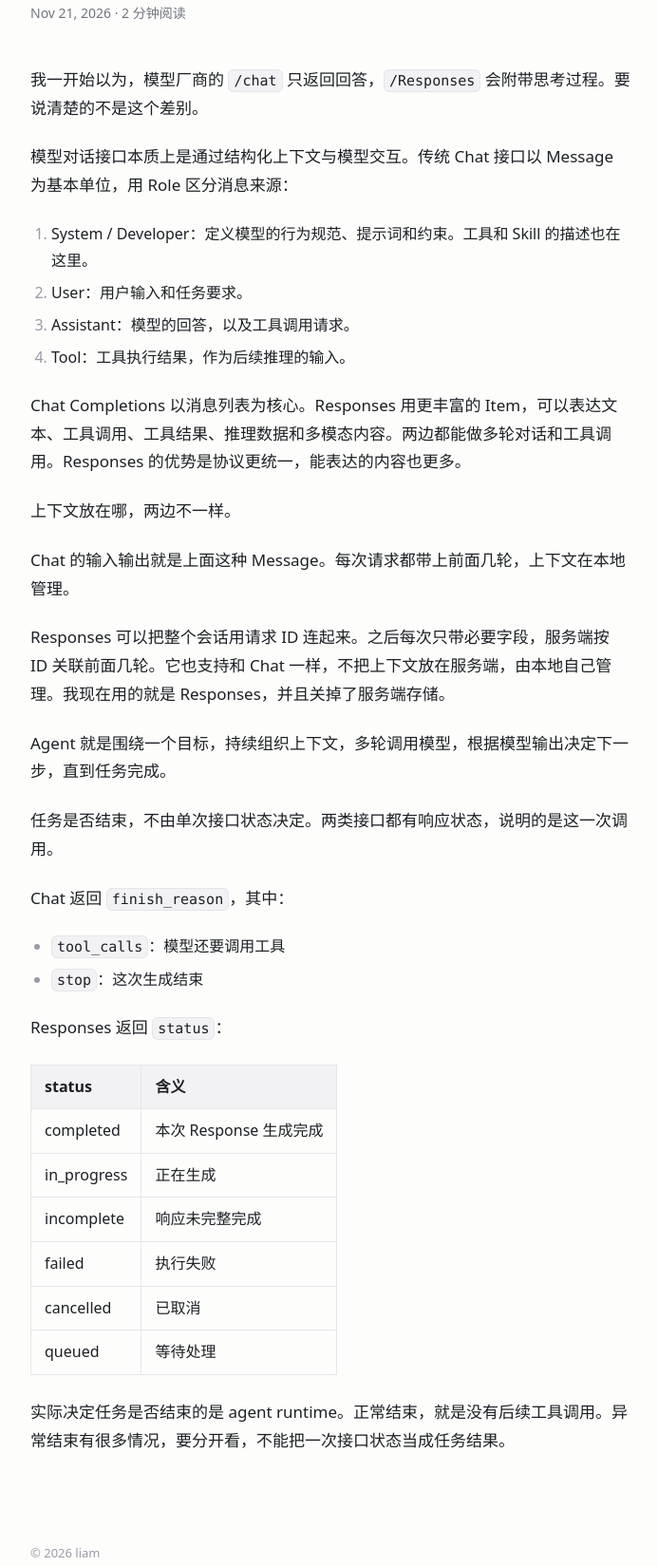
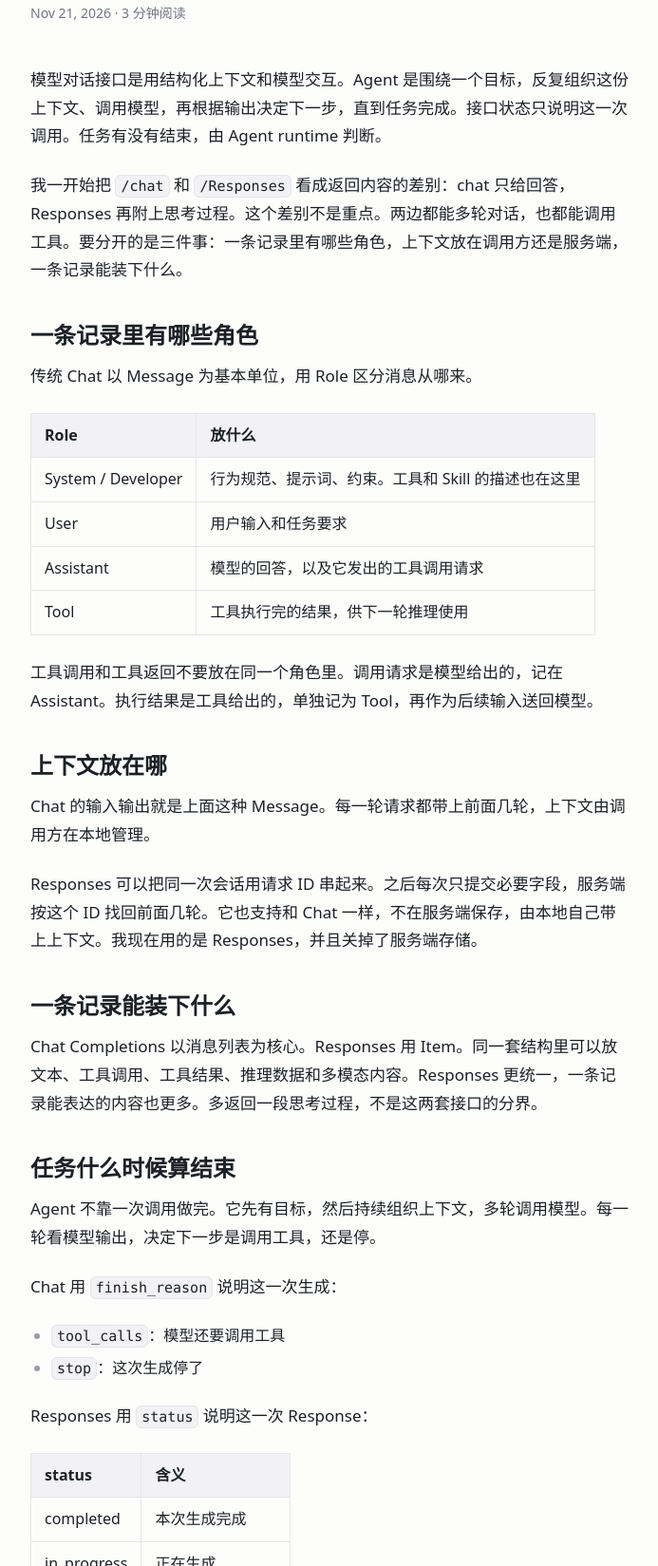
Before and after one commit to Lianminx/lianminx.github.io, a plain HTML site: page blog/model-chat-and-agent/index.html in a window 1280 px wide. Shown: the part 205-1854 px from the top of the page at 95% size, without its empty margins (292-985 px from the left). Drawn offline with Linux system fonts and the light colour scheme.

Commit message:
deploy: 发布博客 da725659a4f3

```diff
--- a/blog/model-chat-and-agent/index.html
+++ b/blog/model-chat-and-agent/index.html
@@ -1,23 +1,47 @@
-<!DOCTYPE html><html lang="zh-CN"><head><meta charset="UTF-8"><meta name="viewport" content="width=device-width, initial-scale=1"><meta name="description" content="模型对话接口是结构化上下文。Chat 每次自己带历史，Responses 可以用请求 ID 关联，也可以关掉服务端存储、在本地管理。Agent 围绕目标多轮调用模型，任务是否结束由 runtime 决定。"><meta name="theme-color" content="#fdfdfc"><title>模型对话接口与 Agent 本质 | liam</title><link rel="icon" href="/favicon.svg?v=3" type="image/svg+xml"><link rel="canonical" href="https://lianminx.github.io/blog/model-chat-and-agent/"><link rel="alternate" type="application/rss+xml" title="liam" href="/rss.xml"><link rel="sitemap" href="/sitemap.xml"><meta property="og:type" content="website"><meta property="og:title" content="模型对话接口与 Agent 本质 | liam"><meta property="og:description" content="模型对话接口是结构化上下文。Chat 每次自己带历史，Responses 可以用请求 ID 关联，也可以关掉服务端存储、在本地管理。Agent 围绕目标多轮调用模型，任务是否结束由 runtime 决定。"><meta property="og:url" content="https://lianminx.github.io/blog/model-chat-and-agent/"><link rel="stylesheet" href="/_astro/Layout.O7edXYKY.css"></head><body><a class="skip-link" href="#content">跳到正文</a><div class="page"><header class="article-header"><a class="back" href="/" aria-label="返回首页">←</a></header><main id="content"><article><h1 class="article-title">模型对话接口与 Agent 本质</h1><p class="article-meta"><time datetime="2026-11-21T00:00:00.000Z">Nov 21, 2026</time> · 2 分钟阅读</p><div class="prose"><p>我一开始以为，模型厂商的 <code>/chat</code> 只返回回答，<code>/Responses</code> 会附带思考过程。要说清楚的不是这个差别。</p>
-<p>模型对话接口本质上是通过结构化上下文与模型交互。传统 Chat 接口以 Message 为基本单位，用 Role 区分消息来源：</p>
-<ol>
-<li>System / Developer：定义模型的行为规范、提示词和约束。工具和 Skill 的描述也在这里。</li>
-<li>User：用户输入和任务要求。</li>
-<li>Assistant：模型的回答，以及工具调用请求。</li>
-<li>Tool：工具执行结果，作为后续推理的输入。</li>
-</ol>
-<p>Chat Completions 以消息列表为核心。Responses 用更丰富的 Item，可以表达文本、工具调用、工具结果、推理数据和多模态内容。两边都能做多轮对话和工具调用。Responses 的优势是协议更统一，能表达的内容也更多。</p>
-<p>上下文放在哪，两边不一样。</p>
-<p>Chat 的输入输出就是上面这种 Message。每次请求都带上前面几轮，上下文在本地管理。</p>
-<p>Responses 可以把整个会话用请求 ID 连起来。之后每次只带必要字段，服务端按 ID 关联前面几轮。它也支持和 Chat 一样，不把上下文放在服务端，由本地自己管理。我现在用的就是 Responses，并且关掉了服务端存储。</p>
-<p>Agent 就是围绕一个目标，持续组织上下文，多轮调用模型，根据模型输出决定下一步，直到任务完成。</p>
-<p>任务是否结束，不由单次接口状态决定。两类接口都有响应状态，说明的是这一次调用。</p>
-<p>Chat 返回 <code>finish_reason</code>，其中：</p>
+<!DOCTYPE html><html lang="zh-CN"><head><meta charset="UTF-8"><meta name="viewport" content="width=device-width, initial-scale=1"><meta name="description" content="对话接口是按角色组织的上下文。Chat 每次自带历史，Responses 可以用请求 ID 关联，也可以关掉服务端存储。任务是否结束由 Agent runtime 判断。"><meta name="theme-color" content="#fdfdfc"><title>模型对话接口与 Agent 本质 | liam</title><link rel="icon" href="/favicon.svg?v=3" type="image/svg+xml"><link rel="canonical" href="https://lianminx.github.io/blog/model-chat-and-agent/"><link rel="alternate" type="application/rss+xml" title="liam" href="/rss.xml"><link rel="sitemap" href="/sitemap.xml"><meta property="og:type" content="website"><meta property="og:title" content="模型对话接口与 Agent 本质 | liam"><meta property="og:description" content="对话接口是按角色组织的上下文。Chat 每次自带历史，Responses 可以用请求 ID 关联，也可以关掉服务端存储。任务是否结束由 Agent runtime 判断。"><meta property="og:url" content="https://lianminx.github.io/blog/model-chat-and-agent/"><link rel="stylesheet" href="/_astro/Layout.O7edXYKY.css"></head><body><a class="skip-link" href="#content">跳到正文</a><div class="page"><header class="article-header"><a class="back" href="/" aria-label="返回首页">←</a></header><main id="content"><article><h1 class="article-title">模型对话接口与 Agent 本质</h1><p class="article-meta"><time datetime="2026-11-21T00:00:00.000Z">Nov 21, 2026</time> · 3 分钟阅读</p><div class="prose"><p>模型对话接口是用结构化上下文和模型交互。Agent 是围绕一个目标，反复组织这份上下文、调用模型，再根据输出决定下一步，直到任务完成。接口状态只说明这一次调用。任务有没有结束，由 Agent runtime 判断。</p>
+<p>我一开始把 <code>/chat</code> 和 <code>/Responses</code> 看成返回内容的差别：chat 只给回答，Responses 再附上思考过程。这个差别不是重点。两边都能多轮对话，也都能调用工具。要分开的是三件事：一条记录里有哪些角色，上下文放在调用方还是服务端，一条记录能装下什么。</p>
+<h2 id="一条记录里有哪些角色">一条记录里有哪些角色</h2>
+<p>传统 Chat 以 Message 为基本单位，用 Role 区分消息从哪来。</p>
+<table>
+<thead>
+<tr>
+<th>Role</th>
+<th>放什么</th>
+</tr>
+</thead>
+<tbody>
+<tr>
+<td>System / Developer</td>
+<td>行为规范、提示词、约束。工具和 Skill 的描述也在这里</td>
+</tr>
+<tr>
+<td>User</td>
+<td>用户输入和任务要求</td>
+</tr>
+<tr>
+<td>Assistant</td>
+<td>模型的回答，以及它发出的工具调用请求</td>
+</tr>
+<tr>
+<td>Tool</td>
+<td>工具执行完的结果，供下一轮推理使用</td>
+</tr>
+</tbody>
+</table>
+<p>工具调用和工具返回不要放在同一个角色里。调用请求是模型给出的，记在 Assistant。执行结果是工具给出的，单独记为 Tool，再作为后续输入送回模型。</p>
+<h2 id="上下文放在哪">上下文放在哪</h2>
+<p>Chat 的输入输出就是上面这种 Message。每一轮请求都带上前面几轮，上下文由调用方在本地管理。</p>
+<p>Responses 可以把同一次会话用请求 ID 串起来。之后每次只提交必要字段，服务端按这个 ID 找回前面几轮。它也支持和 Chat 一样，不在服务端保存，由本地自己带上上下文。我现在用的是 Responses，并且关掉了服务端存储。</p>
+<h2 id="一条记录能装下什么">一条记录能装下什么</h2>
+<p>Chat Completions 以消息列表为核心。Responses 用 Item。同一套结构里可以放文本、工具调用、工具结果、推理数据和多模态内容。Responses 更统一，一条记录能表达的内容也更多。多返回一段思考过程，不是这两套接口的分界。</p>
+<h2 id="任务什么时候算结束">任务什么时候算结束</h2>
+<p>Agent 不靠一次调用做完。它先有目标，然后持续组织上下文，多轮调用模型。每一轮看模型输出，决定下一步是调用工具，还是停。</p>
+<p>Chat 用 <code>finish_reason</code> 说明这一次生成：</p>
 <ul>
 <li><code>tool_calls</code>：模型还要调用工具</li>
-<li><code>stop</code>：这次生成结束</li>
+<li><code>stop</code>：这次生成停了</li>
 </ul>
-<p>Responses 返回 <code>status</code>：</p>
+<p>Responses 用 <code>status</code> 说明这一次 Response：</p>
 <table>
 <thead>
 <tr>
@@ -28,7 +52,7 @@
 <tbody>
 <tr>
 <td>completed</td>
-<td>本次 Response 生成完成</td>
+<td>本次生成完成</td>
 </tr>
 <tr>
 <td>in_progress</td>
@@ -36,7 +60,7 @@
 </tr>
 <tr>
 <td>incomplete</td>
-<td>响应未完整完成</td>
+<td>响应没有完整完成</td>
 </tr>
 <tr>
 <td>failed</td>
@@ -52,5 +76,5 @@
 </tr>
 </tbody>
 </table>
-<p>实际决定任务是否结束的是 agent runtime。正常结束，就是没有后续工具调用。异常结束有很多情况，要分开看，不能把一次接口状态当成任务结果。</p>
+<p>这些状态回答的是这次调用怎样了。正常的任务结束，是 runtime 看到没有后续工具调用。异常结束有多种情况，要分开判断，不能拿一次 <code>finish_reason</code> 或 <code>status</code> 当成任务结果。</p>
 </div></article></main><footer>© 2026 liam</footer></div></body></html>
```
Also changed, not shown: blog/index.html (+38 -28 lines), rss.xml (+1 -1 lines).
